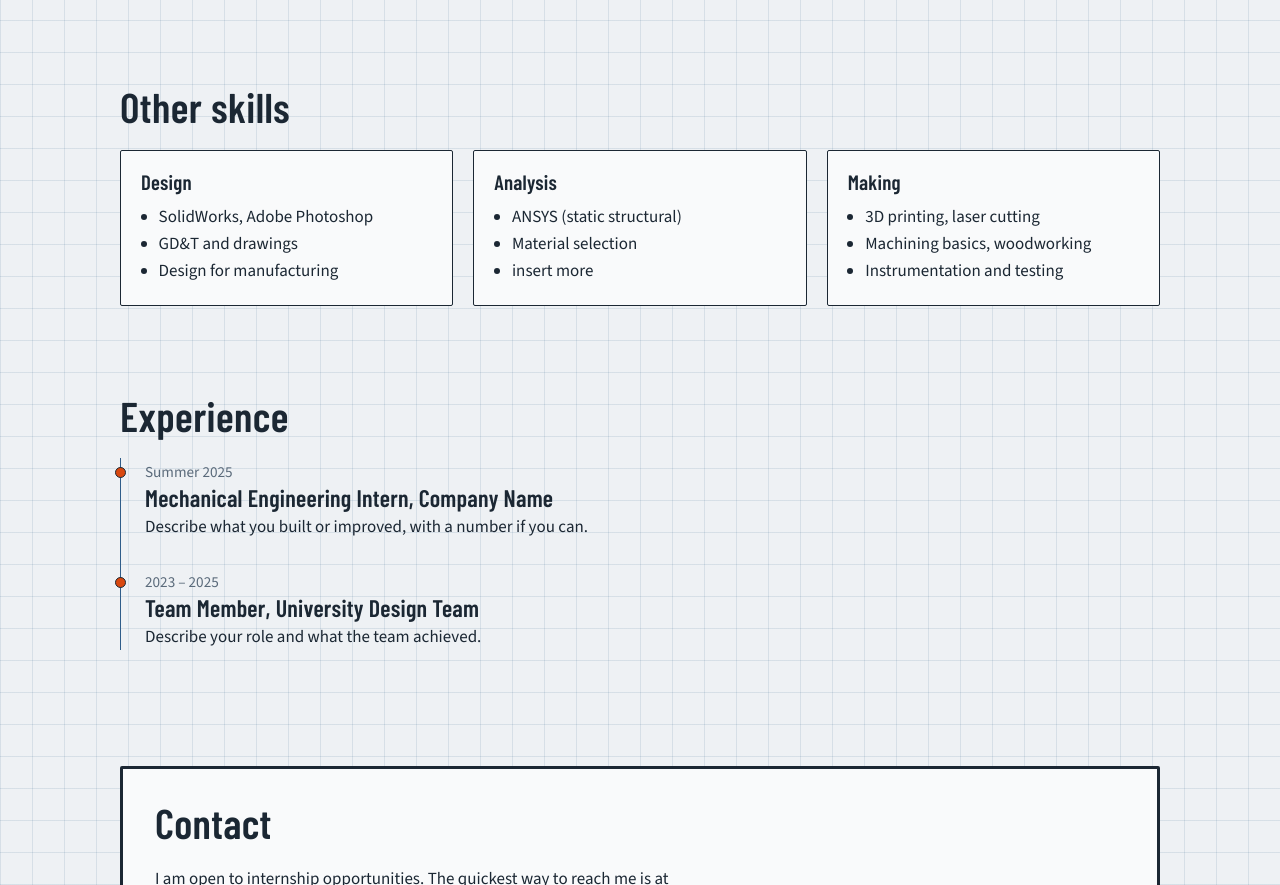
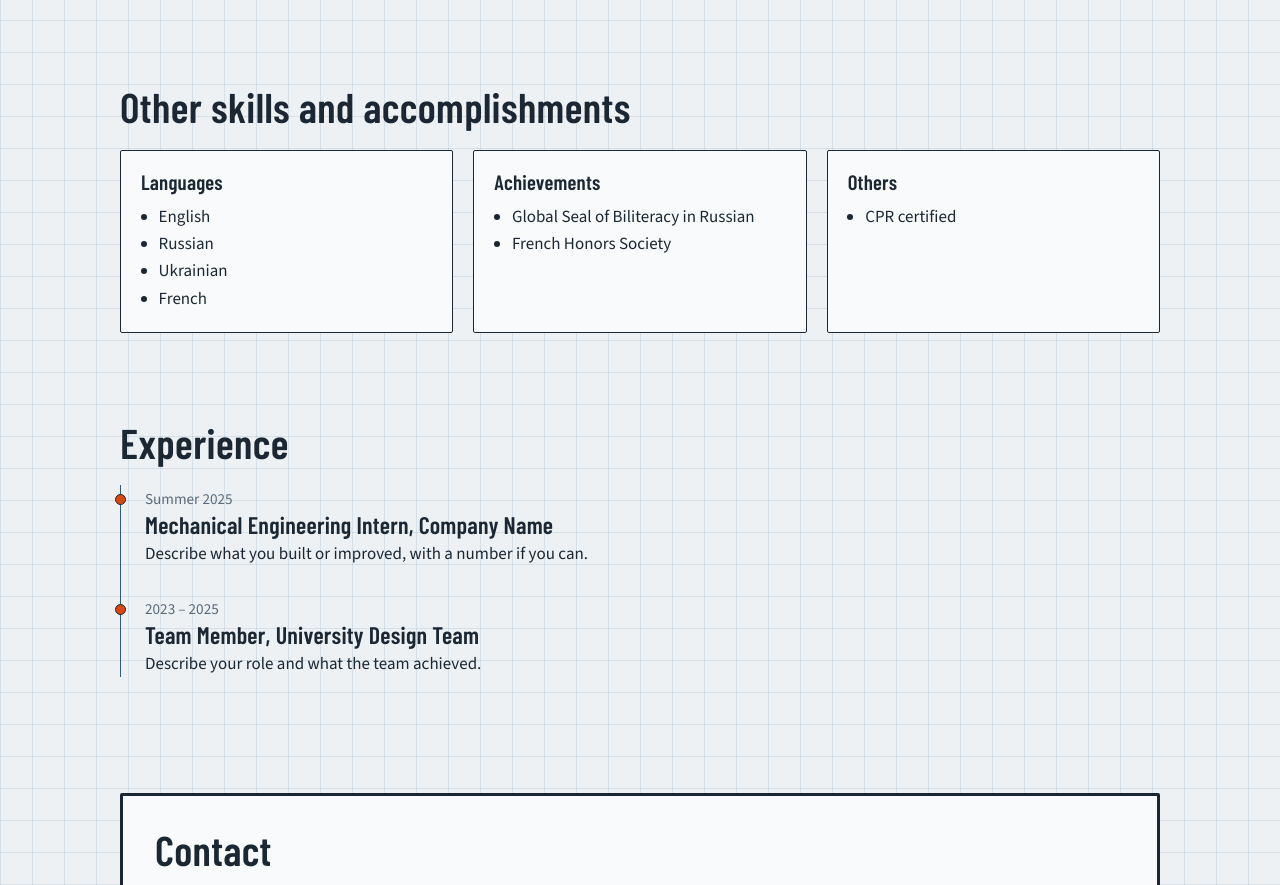
Before and after one commit to nborshch23/myportfolio, a plain HTML site: page index.html in a window 1280 px wide. Shown: the part 2572-3457 px from the top of the page. Drawn offline with nearby package versions, Linux system fonts and the light colour scheme.

Commit message:
Add files via upload

```diff
--- a/index.html
+++ b/index.html
@@ -317,19 +317,19 @@ footer { padding: 3rem 0; color: var(--muted); font-size: .95rem; }
 </section>
 <section id="skills">
   <div class="wrap">
-    <h2>Other skills</h2>
+    <h2>Other skills and accomplishments</h2>
     <div class="skills">
       <div class="skill-group">
-        <h3>Design</h3>
-        <ul><li>SolidWorks, Adobe Photoshop</li><li>GD&amp;T and drawings</li><li>Design for manufacturing</li></ul>
+        <h3>Languages</h3>
+        <ul><li>English</li><li>Russian</li><li>Ukrainian</li><li>French</li></ul>
       </div>
       <div class="skill-group">
-        <h3>Analysis</h3>
-        <ul><li>ANSYS (static structural)</li><li>Material selection</li><li>insert more</li></ul>
+        <h3>Achievements</h3>
+        <ul><li>Global Seal of Biliteracy in Russian</li><li>French Honors Society</li></ul>
       </div>
       <div class="skill-group">
-        <h3>Making</h3>
-        <ul><li>3D printing, laser cutting</li><li>Machining basics, woodworking</li><li>Instrumentation and testing</li></ul>
+        <h3>Others</h3>
+        <ul><li>CPR certified</li></ul>
       </div>
     </div>
   </div>
```
